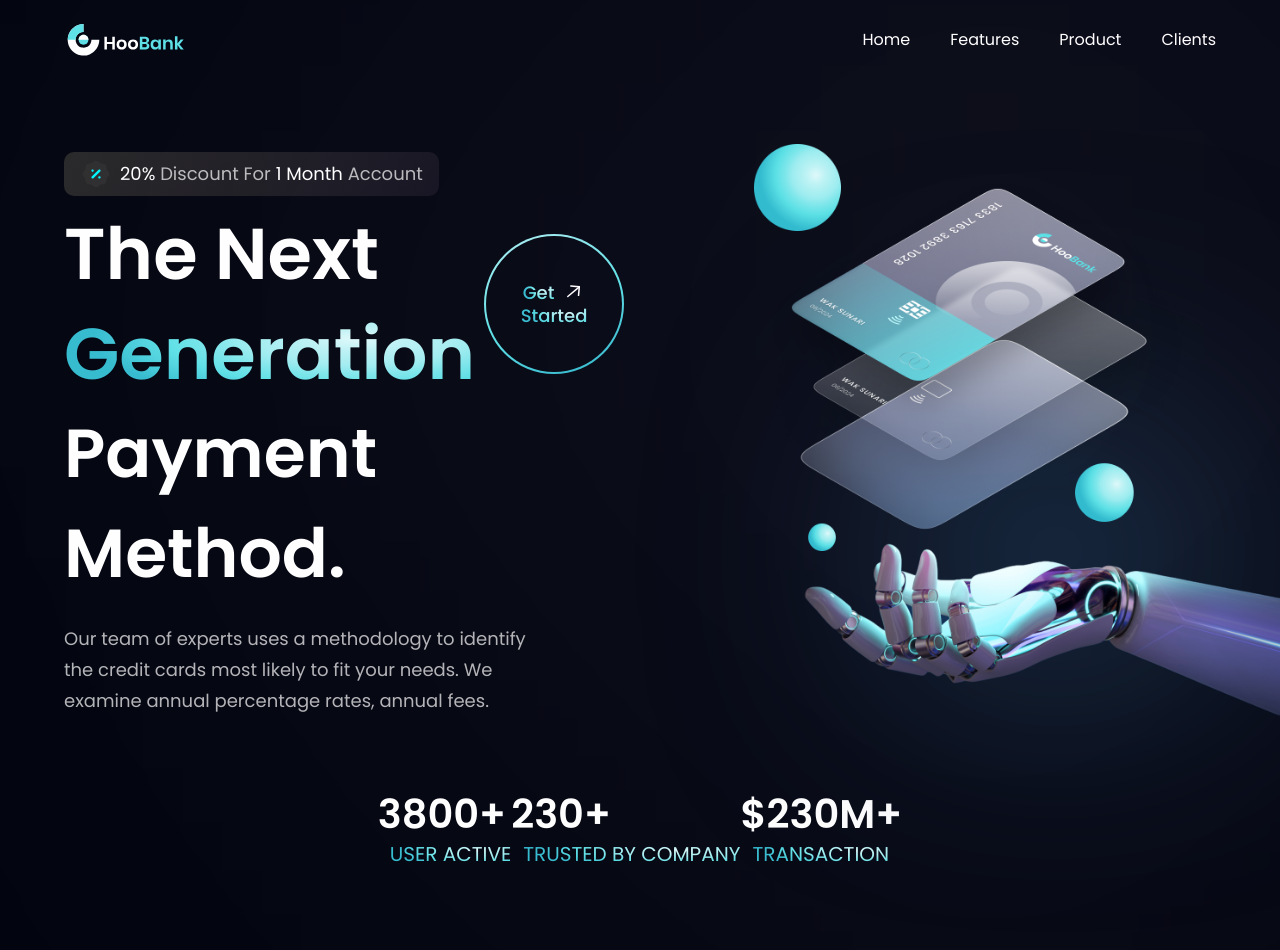
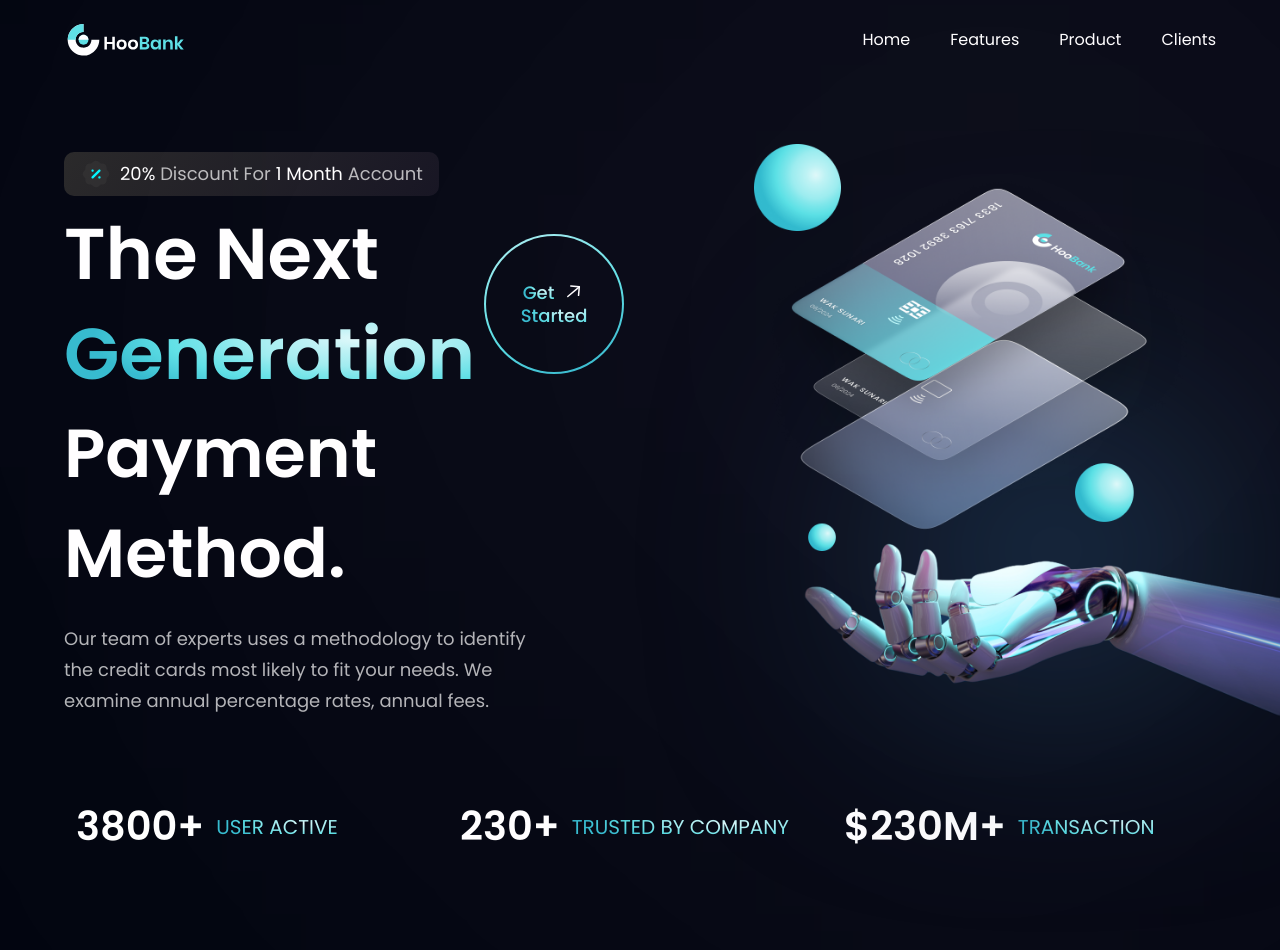
Before and after one commit to Becca-20/project_hoobank, a React (Vite) app: page / in a window 1280 px wide. Shown: the top 950 px of the page. Built offline with nearby package versions, Linux system fonts and the light colour scheme.

Commit message:
added styling to div element

```diff
--- a/src/components/Stats.jsx
+++ b/src/components/Stats.jsx
@@ -4,7 +4,7 @@
 const Stats = () => (
   <section className={`${styles.flexCenter} flex-row flex-wrap sm:mb-20 mb-6`}>
     {stats.map((stat) => (
-      <div key={stat.id} className="">
+      <div key={stat.id} className={`flex-1 flex justify-start items-center flex-row m-3`}>
         <h4 className="font-poppins font-semibold xs:text-[40px] text-[30px] xs:leading-[53px] leading-[43px] text-white">{stat.value}</h4>
         <p className="font-poppins font-normal xs:text-[20px] text-[15px] xs:leading-[26px] leading-[21px] text-gradient uppercase ml-3">{stat.title}</p>
       </div>
```
